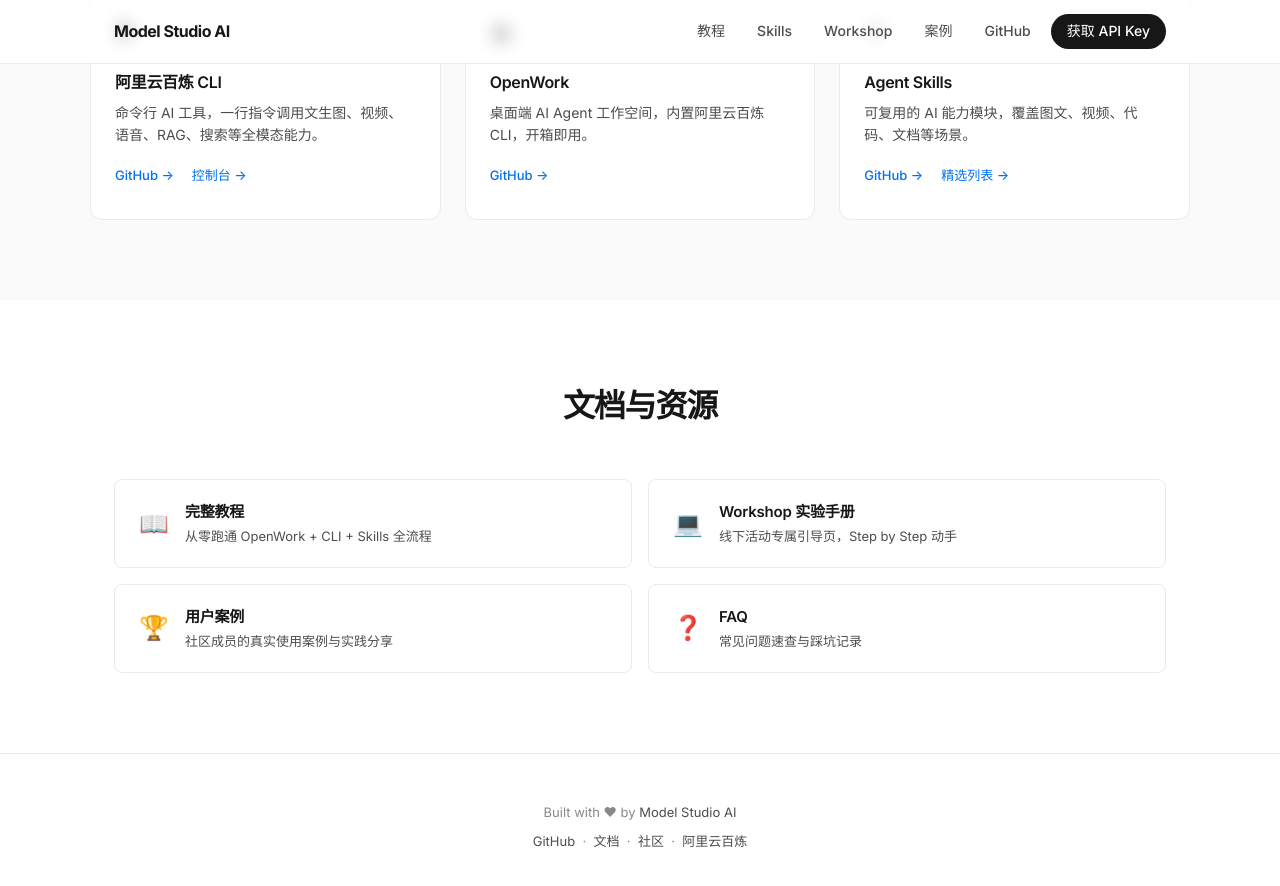
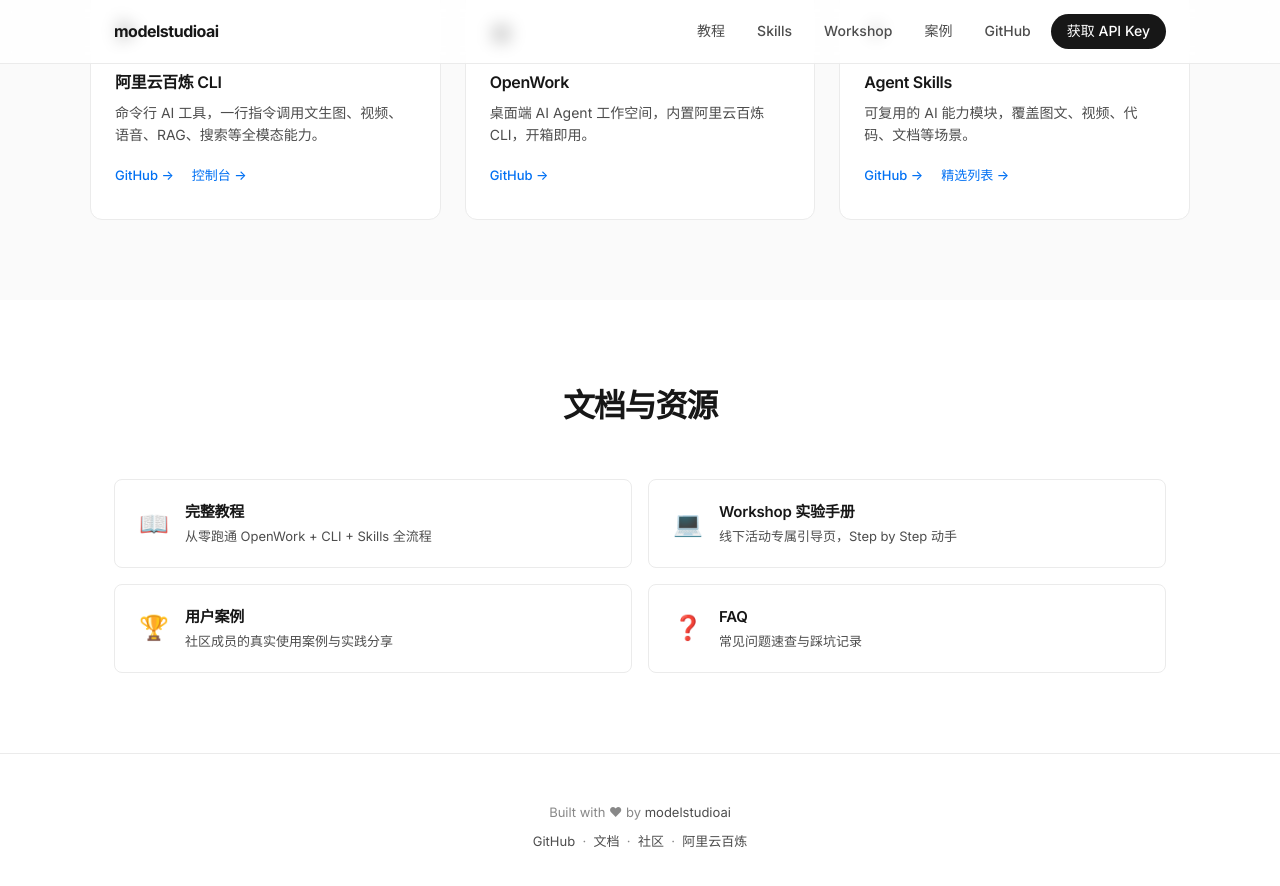
Before and after one commit to joeytoday/modelstudioai.github.io, a Jekyll site: the page built from index.md, in a window 1280 px wide and 900 px high, scrolled down 1173 px. Shown: the top 886 px of the window. Built offline with Jekyll 4.4.1, drawn with Linux system fonts in a browser that asks for light colours.

Commit message:
fix: update logo text to 'modelstudioai' in _layouts/home.html

```diff
--- a/_layouts/home.html
+++ b/_layouts/home.html
@@ -115,7 +115,7 @@ body { font-family: var(--font-sans); color: var(--ink); line-height: 1.6; backg
 
 <nav class="nav">
   <div class="nav-inner">
-    <a href="/" class="nav-logo">Model Studio AI</a>
+    <a href="/" class="nav-logo">modelstudioai</a>
     <div class="nav-links">
       <a href="/guide/">教程</a>
       <a href="/skills/">Skills</a>
@@ -213,7 +213,7 @@ body { font-family: var(--font-sans); color: var(--ink); line-height: 1.6; backg
 </section>
 
 <footer class="footer">
-  <p>Built with &hearts; by <a href="https://github.com/modelstudioai" target="_blank">Model Studio AI</a></p>
+  <p>Built with &hearts; by <a href="https://github.com/modelstudioai" target="_blank">modelstudioai</a></p>
   <p style="margin-top:8px;">
     <a href="https://github.com/modelstudioai" target="_blank">GitHub</a> &nbsp;&middot;&nbsp;
     <a href="/guide/">文档</a> &nbsp;&middot;&nbsp;
```
